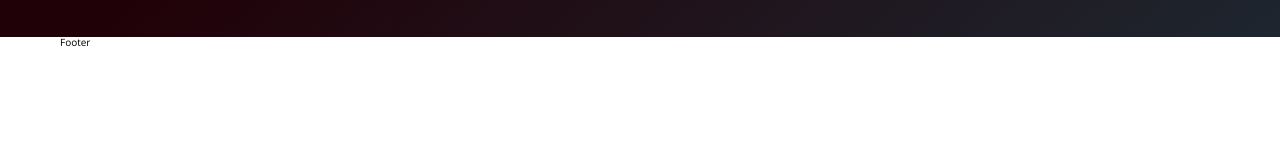
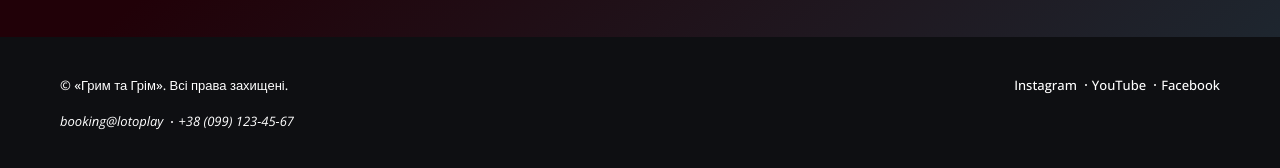
Before and after one commit to go-doc-web/groupe-grim-grum, a website: page src/index.html in a window 1280 px wide. Shown: the part 2769-2937 px from the top of the page. Before the commit the page ends 2818 px from the top, so only its background shows below. Drawn offline with nearby package versions, Linux system fonts and the light colour scheme; files that its build step writes are made by us from their sources.

Commit message:
create footer

```diff
--- a/src/html/_footer.html
+++ b/src/html/_footer.html
@@ -1,5 +1,54 @@
 <footer>
-    <div class="container">
-        <div class="footer">Footer</div>
+  <div class="container">
+    <div class="footer">
+      <div class="footer__left">
+        <div class="footer__copyright">
+          &copy; &laquo;Грим та Грім&raquo;. Всі права захищені.
+        </div>
+        <div class="footer__address">
+          <address>
+            <a
+              href="mailto:booking@lotoplay"
+              class="footer__email footer__address-link"
+              >booking@lotoplay</a
+            >
+            <a href="tel:+380991234567" class="footer__tel footer__address-link"
+              >+38&nbsp;(099)&nbsp;123-45-67</a
+            >
+          </address>
+        </div>
+      </div>
+      <div class="footer__right">
+        <ul class="footer__list">
+          <li class="footer__list-item">
+            <a
+              href="https://www.instagram.com/"
+              class="footer__soc-link"
+              target="_blank"
+              rel="noopener noreferrer"
+              >Instagram</a
+            >
+          </li>
+          <li class="footer__list-item">
+            <a
+              href="https://www.youtube.com/"
+              class="footer__soc-link"
+              target="_blank"
+              rel="noopener noreferrer"
+              >YouTube</a
+            >
+          </li>
+          <li class="footer__list-item">
+            <a
+              href="https://www.facebook.com/"
+              class="footer__soc-link"
+              target="_blank"
+              rel="noopener noreferrer"
+              >Facebook</a
+            >
+          </li>
+        </ul>
+      </div>
     </div>
+  </div>
 </footer>
--- a/src/scss/_footer.scss
+++ b/src/scss/_footer.scss
@@ -1,4 +1,103 @@
 // Footer
 footer {
-    display: block;
+  display: block;
+  padding: 4rem 0;
+  background-color: $main-bg;
+  color: $white;
+  line-height: 1.3;
+
+  .footer {
+    display: flex;
+    align-items: first baseline;
+    justify-content: space-between;
+    @media (max-width: 455px) {
+      flex-direction: column;
+      justify-content: flex-start;
+      align-items: flex-start;
+      gap: 2rem;
+    }
+
+    &__left {
+      display: flex;
+      flex-direction: column;
+      gap: 2rem;
+    }
+
+    &__copyright {
+      font-size: 1.3rem;
+      font-weight: 500;
+      line-height: 1.3;
+    }
+
+    address {
+      display: flex;
+      align-items: center;
+      gap: 1.5rem;
+    }
+
+    &__address-link {
+      font-size: 1.3rem;
+      position: relative;
+      cursor: pointer;
+      color: inherit;
+      transition: transform 350ms, color 350ms;
+
+      &:hover,
+      &:focus,
+      &:active {
+        transform: scale(1.03);
+        color: $accent;
+      }
+    }
+
+    &__address-link:not(:last-child):after {
+      content: "";
+      display: block;
+      position: absolute;
+      top: 50%;
+      right: -1rem;
+      width: 2px;
+      height: 2px;
+      border-radius: 50%;
+      background: $white;
+      transform: translateY(-50%);
+    }
+    &__list {
+      display: flex;
+      align-items: center;
+      gap: 1.5rem;
+    }
+
+    &__list-item a {
+      color: inherit;
+    }
+
+    &__list-item {
+      font-size: 1.3rem;
+      font-weight: 500;
+      position: relative;
+
+      transition: transform 350ms, color 350ms;
+
+      &:hover,
+      &:focus,
+      &:active {
+        transform: scale(1.03);
+        color: $accent;
+      }
+    }
+
+    &__list-item:not(:last-child):after {
+      content: "";
+      display: block;
+      position: absolute;
+      top: 50%;
+      right: -1rem;
+      width: 2px;
+      height: 2px;
+      border-radius: 50%;
+      background: $white;
+      transform: translateY(-50%);
+    }
+  }
 }
--- a/src/scss/style.scss
+++ b/src/scss/style.scss
@@ -10,7 +10,7 @@
 @import "./team";
 @import "./history";
 @import "./contact";
-// @import './footer';
+@import "./footer";
 
 // Libs
 // @import './libs/swiper';
```
